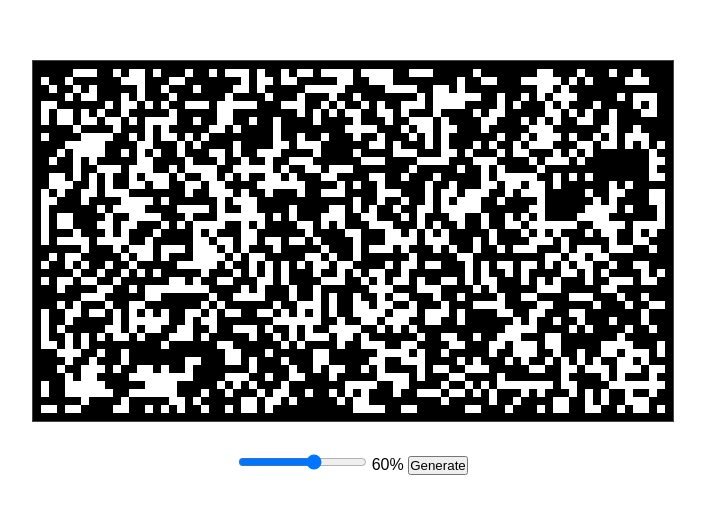
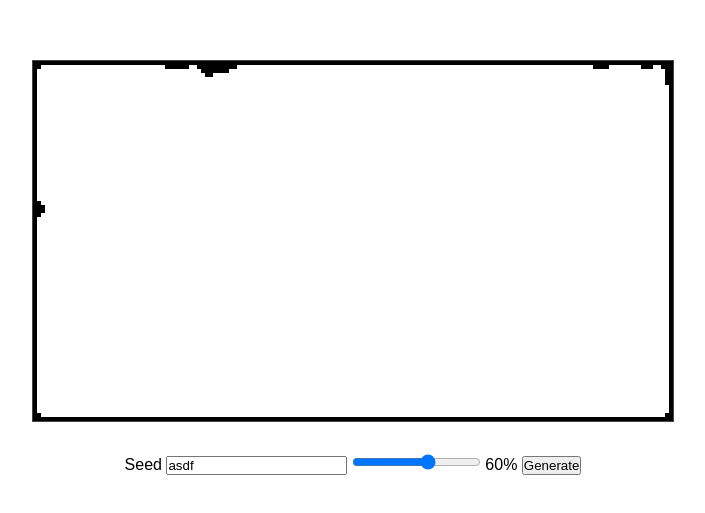
Before and after one commit to nicholasleexyz/ncas, a website with bundled scripts: page javascript_version/index.html in a window 1280 px wide. Shown: the part 133-646 px from the top of the page, without its empty margins (287-992 px from the left). Built offline with nearby package versions, Linux system fonts and the light colour scheme.

Commit message:
Seed input and basic cellular automata.

```diff
--- a/javascript_version/bundle.js
+++ b/javascript_version/bundle.js
@@ -957,21 +957,24 @@ if ((typeof module) == 'object' && module.exports) {
 },{"crypto":10}],9:[function(require,module,exports){
 'use strict'
 var seedrandom = require('seedrandom');
-var rng = seedrandom('asdf');
+let seed = "asdf";
 
 const canvas = document.querySelector('canvas');
 const context = canvas.getContext('2d');
 const width = canvas.width = 640;
 const height = canvas.height = width / (16 / 9);
-const cellSize = 8;
+const cellSize = 4;
 const cols = Math.floor(width / cellSize);
 const rows = Math.floor(height / cellSize);
 
 let density = 0.6;
 const density_input = document.querySelector('#density input');
 const density_label = document.querySelector('#density span');
+
+const seed_input = document.querySelector('#seed input');
+
 density_input.value = density;
-let decimalToPercent = (decimal) => (decimal * 100) + "%";
+let decimalToPercent = (decimal) => Math.floor(decimal * 100) + "%";
 density_label.innerText = decimalToPercent(density);
 
 const generate_button = document.querySelector('#generate');
@@ -984,24 +987,69 @@ density_input.addEventListener('input', () => {
 
 generate_button.addEventListener('click', generateGrid);
 
-const grid = [];
+seed_input.addEventListener('input', () => {
+    seed = seed_input.value;
+    generateGrid();
+});
+
+let grid = [];
 
 function generateGrid() {
-    let rng = new seedrandom('asdf');
+
+    grid = generateCellularAutomata(generateNoise(seed)).map(a => a);
+
+    drawGrid();
+}
+
+function generateCellularAutomata(noise) {
+    // let ca = Array(rows).fill().map(() => Array(cols));
+    let ca = Array(cols).fill().map(() => Array(rows));
+    let current_noise = noise.map(a => a);
+
+    for (let z = 1; z < 4; z++) {
+        for (let y = 1; y < rows - 1; y++) {
+            for (let x = 1; x < cols - 1; x++) {
+                let neighbors = [
+                    current_noise[y + 1][x - 1],
+                    current_noise[y + 1][x],
+                    current_noise[y + 1][x + 1],
+                    current_noise[y][x - 1],
+                    current_noise[y][x + 1],
+                    current_noise[y - 1][x - 1],
+                    current_noise[y - 1][x],
+                    current_noise[y - 1][x + 1],
+                ];
+
+                if (neighbors.filter(a => a === 1).length > 3)
+                    ca[y][x] = 1;
+                else
+                    ca[y][x] = 0;
+            }
+        }
+
+        current_noise = ca.map(a => a);
+    }
+
+    return ca;
+}
+
+function generateNoise(seed) {
+    let rng = new seedrandom(seed);
+
+    let noise = [];
 
     for (let y = 0; y < rows; y++) {
-        grid[y] = [];
+        noise[y] = [];
         for (let x = 0; x < cols; x++) {
             if (y == 0 || x == 0 || y == (rows - 1) || x == (cols - 1)) {
-                grid[y][x] = 1;
+                noise[y][x] = 1;
             }
             else {
-                grid[y][x] = rng() < density ? 1 : 0;
+                noise[y][x] = rng() < density ? 1 : 0;
             }
         }
     }
-
-    drawGrid();
+    return noise;
 }
 
 generateGrid();
@@ -1009,7 +1057,7 @@ generateGrid();
 function drawGrid() {
     for (let y = 0; y < rows; y++) {
         for (let x = 0; x < cols; x++) {
-            context.fillStyle = grid[y][x] ? "#000" : "#FFF";
+            context.fillStyle = grid[y][x] ? "#FFF" : "#000";
             context.fillRect(x * cellSize, y * cellSize, cellSize, cellSize);
         }
     }
--- a/javascript_version/index.html
+++ b/javascript_version/index.html
@@ -7,24 +7,25 @@
     <meta name="viewport" content="width=device-width, initial-scale=1.0">
     <title>Cellular Automata</title>
     <link rel="stylesheet" href="main.css" />
-    <script src="//cdnjs.cloudflare.com/ajax/libs/seedrandom/3.0.5/seedrandom.min.js"></script>
+    <!-- <script src="//cdnjs.cloudflare.com/ajax/libs/seedrandom/3.0.5/seedrandom.min.js"></script> -->
 </head>
 
 <body>
     <main>
         <canvas></canvas>
         <div class="controls">
+            <label id="seed">
+                <span>Seed</span>
+                <input type="text" name="seed" value="asdf">
+            </label>
             <label id="density">
-                <input type="range" min="0" max="1" step="0.1" value="0" />
-                <span>
-
-                </span>
+                <input type="range" min="0" max="1" step="0.05" value="0.1" />
+                <span><!-- percentage goes here --></span>
             </label>
             <button id="generate">Generate</button>
         </div>
     </main>
     <script src="bundle.js"></script>
-</script>
 </body>
 
 </html>
```
Also changed, not shown: javascript_version/src/main.js (+59 -11 lines).
